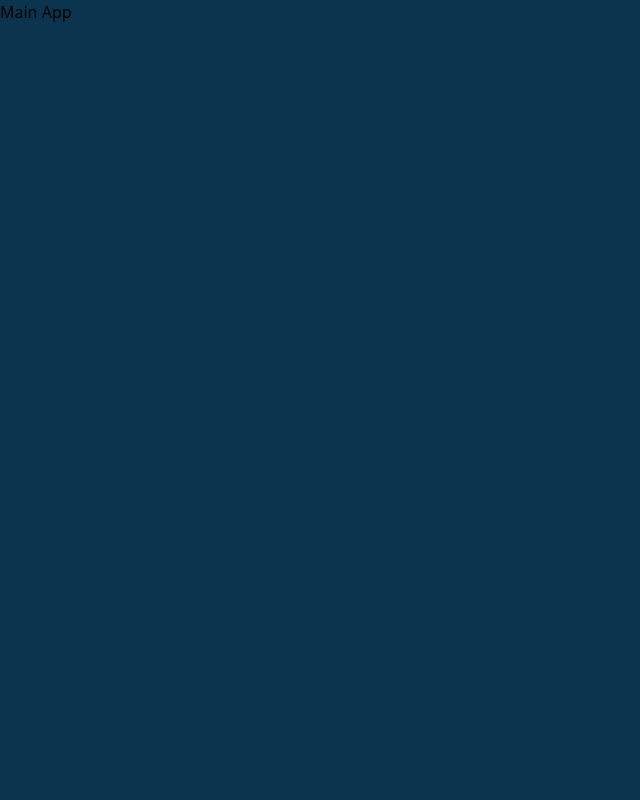
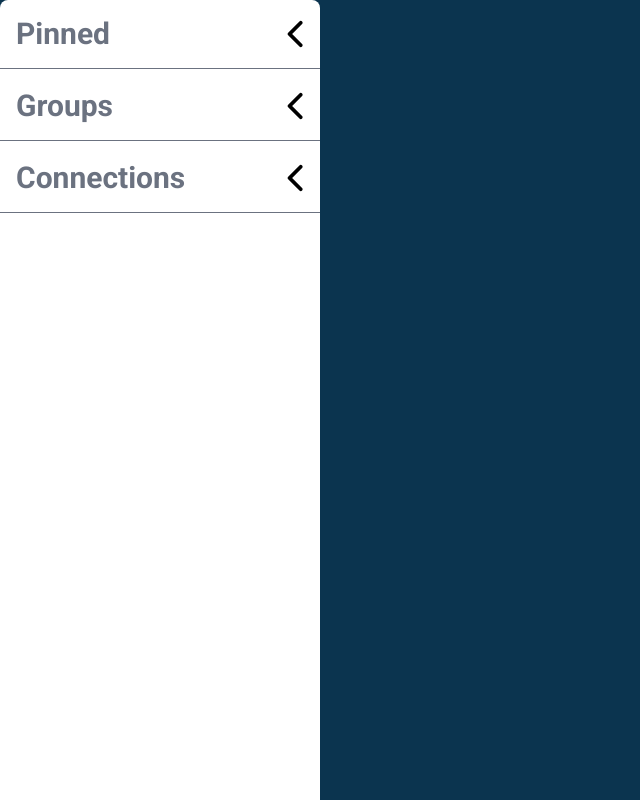
Before and after one commit to TYAtanasov21/Versus, a React (Create React App) app in the folder web/client/: page /mainApp in a window 1280 px wide. Shown: the whole page, without its empty margins (0-640 px from the left). Built offline with nearby package versions, Linux system fonts and the light colour scheme.

Commit message:
Modify main application

```diff
--- a/web/client/package.json
+++ b/web/client/package.json
@@ -18,6 +18,7 @@
     "postcss": "^8.4.35",
     "react": "^18.2.0",
     "react-dom": "^18.2.0",
+    "react-icons": "^5.0.1",
     "react-router-dom": "^6.22.3",
     "react-scripts": "5.0.1",
     "tailwind-config": "^0.1.2",
--- a/web/client/public/index.html
+++ b/web/client/public/index.html
@@ -4,6 +4,11 @@
     <meta charset="utf-8" />
     <link rel="icon" href="./favicon.ico" />
     <meta name="viewport" content="width=device-width, initial-scale=1"/>
+    <link rel="preconnect" href="https://fonts.googleapis.com">
+    <link rel="preconnect" href="https://fonts.gstatic.com" crossorigin>
+    <link href="https://fonts.googleapis.com/css2?family=Outfit:wght@100..900&display=swap" rel="stylesheet">
+    <link href="https://fonts.googleapis.com/css2?family=Roboto:wght@400;700&display=swap" rel="stylesheet">
+
     <title>Versus</title>
   </head>
   <body>
--- a/web/client/src/components/footer.tsx
+++ b/web/client/src/components/footer.tsx
@@ -6,7 +6,7 @@ interface FooterProps {
 
 const Footer: React.FC<FooterProps> = ({ className }) => {
     return (
-        <div className={`flex flex-row bg-sky-900 rounded-t-lg justify-between mr-16 ${className}`}>
+        <div className={`flex flex-row bg-sky-950 rounded-t-lg justify-between mr-16 ${className}`}>
             <div className="p-10">
                 <img src={require("../assets/versus_logo_white.png")} alt="logo" width="100px" />
             </div>
--- /dev/null
+++ b/web/client/src/components/line.tsx
@@ -0,0 +1,11 @@
+import React from 'react';
+
+const Line = () => {
+    return (
+        <svg className="w-full h-1">
+          <line x1="0" y1="0" x2="100%" y2="0" stroke="#6b7280" strokeWidth="2" />
+        </svg>
+      );
+}
+
+export default Line;
--- a/web/client/src/pages/landingPage.tsx
+++ b/web/client/src/pages/landingPage.tsx
@@ -7,12 +7,12 @@ import "../styles/scrollbar.css"
 const LandingPage: React.FC = () => {
     const navigate = useNavigate();
     return (
-        <div className = "bg-gradient-to-b from-sky-900 to-sky-800 pl-16 custom-scrollbar-container">
+        <div className = "bg-gradient-to-b from-sky-500 from-10% via-sky-700 via-40% to-indigo-800 to-90% pl-16 custom-scrollbar-container">
             <TopBar/>
             <div className="flex flex-row pl-20 pr-20 justify-between items-center">
                 <div>
-                    <h1 className = "text-4xl font-extrabold text-white">Building A Kinder <br/> Online Community.</h1>
-                    <p className = "text-white pt-5 pb-10 leading-5 text-start text-lg">In a world of online negativity, be part of the solution,<br/> be part of a community that teenagers respectful dialogue.</p>
+                    <h1 className = "text-4xl font-extrabold text-white font-serif">Building A Kinder <br/> Online Community.</h1>
+                    <p className = "text-white pt-5 pb-10 leading-5 text-start text-lg font-sans">In a world of online negativity, be part of the solution,<br/> be part of a community that teenagers respectful dialogue.</p>
                     <div>
                     <button
                     className = "bg-sky-600 px-9 py-2 text-gray-100 rounded-3xl font-extrabold"
@@ -40,8 +40,8 @@ const LandingPage: React.FC = () => {
                 </div>
 
                 <div className = 'flex flex-col mr-16'>
-                <h1 className = "text-4xl font-extrabold text-white text-center">With A Safe Built-In<br/> AI</h1>
-                <p className = "text-white pt-5 pb-10 leading-5 text-center text-lg">Our AI tirelessly works behind the scenes,<br/> filtering out hateful words and harmful<br/> content, so you can enjoy genuine human<br/>connection.</p>
+                <h1 className = "text-4xl font-extrabold text-white text-center font-serif">With A Safe Built-In<br/> AI</h1>
+                <p className = "text-white pt-5 pb-10 leading-5 text-center text-lg font-sans">Our AI tirelessly works behind the scenes,<br/> filtering out hateful words and harmful<br/> content, so you can enjoy genuine human<br/>connection.</p>
                 <button
                 className = "bg-sky-700 px-5 py-2 mt-1 text-gray-100 rounded-3xl font-extrabold items-center"
                 onClick = {() => {navigate('/SignIn')}}
--- a/web/client/src/pages/mainApp.tsx
+++ b/web/client/src/pages/mainApp.tsx
@@ -1,9 +1,41 @@
 import React from 'react'
+import Line from '../components/line';
+import { FaChevronLeft } from "react-icons/fa6";
+const MainApp: React.FC = () =>{
+    return (
+        <div className = "flex flex-row">
+            <div className = "basis-1/4 bg-white h-screen rounded-t-lg">
+                <div className = "flex flex-col">
+                    <div className = "flex flex-row justify-between">
+                        <h1 className = "lg:text-3xl lg:font-extrabold text-gray-500 p-4 md:text-xl md:font-bold">Pinned</h1>
+                        <button className = "mr-2">
+                            <FaChevronLeft size = "30px"/>
+                        </button>
+                    </div>
+                    <Line/>
+                </div>
+                <div className = "flex flex-col">
+                    <div className = "flex flex-row justify-between">
+                        <h1 className = "lg:text-3xl lg:font-extrabold text-gray-500 p-4 md:text-xl md:font-bold">Groups</h1>
+                        <button className = "mr-2">
+                            <FaChevronLeft size = "30px"/>
+                        </button>
+                    </div>
+                    <Line/>
+                </div>
+                <div className = "flex flex-col">
+                    <div className = "flex flex-row justify-between">
+                        <h1 className = "lg:text-3xl lg:font-extrabold text-gray-500 p-4 md:text-xl md:font-bold">Connections</h1>
+                        <button className = "mr-2">
+                            <FaChevronLeft size = "30px"/>
+                        </button>
+                    </div>
+                    <Line/>
+                </div>
+            </div>
+            <div className=''>
 
-const MainApp = () =>{
-    return (
-        <div>
-            <h1>Main App</h1>
+            </div>
         </div>
     );
 }
--- a/web/client/src/styles/index.css
+++ b/web/client/src/styles/index.css
@@ -2,7 +2,6 @@
 @tailwind components;
 @tailwind utilities;
 
-@import url('https://fonts.googleapis.com/css2?family=Outfit:wght@100..900&display=swap');
 
 body{
     background-color: #0B344F;
--- a/web/client/tailwind.config.js
+++ b/web/client/tailwind.config.js
@@ -10,7 +10,10 @@ module.exports = {
   content: ["./src/**/*.{ts,tsx}"],
   darkMode: "class",
   theme: {
-    // rest of the code
+    fontFamily: {
+      'sans': ['Roboto', 'sans-serif'],
+      'serif': ['Outfit', 'serif'],
+    },
     extend: {
       boxShadow: {
         input: `0px 2px 3px -1px rgba(0,0,0,0.1), 0px 1px 0px 0px rgba(25,28,33,0.02), 0px 0px 0px 1px rgba(25,28,33,0.08)`,
```
Also changed, not shown: 1 other file (tests, documents, lock files or other folders).
